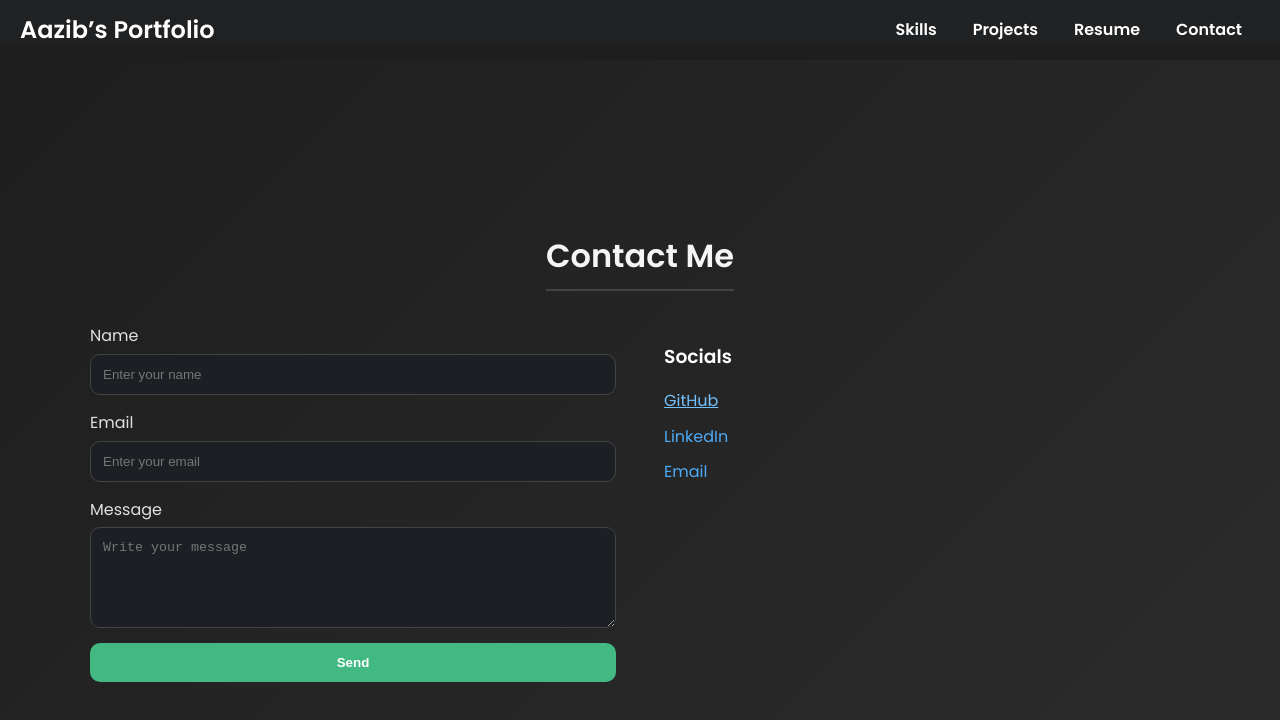
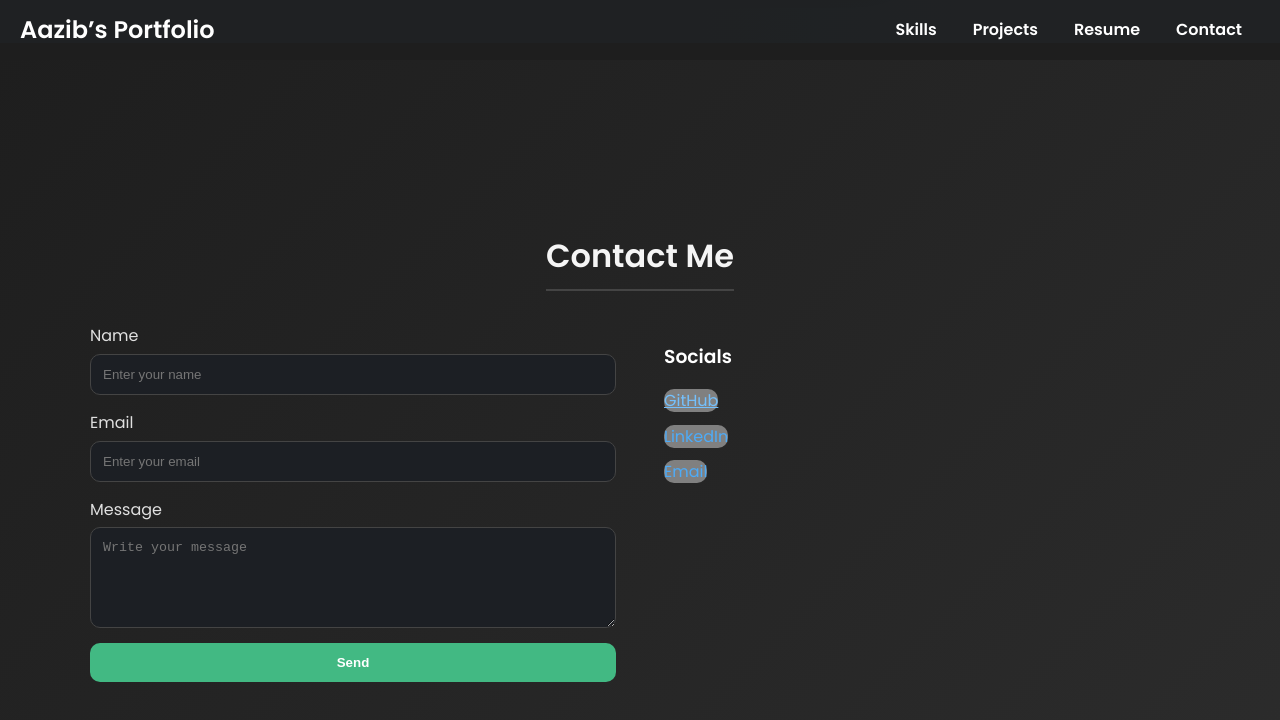
Before and after one commit to Aazib-Majeed/Portfolio, a Vue app: page / in a window 1280 px wide. In both pictures the pointer is over the link "GitHub". Shown: the part 2357-3077 px from the top of the page. Built offline with nearby package versions, Linux system fonts and the light colour scheme.

Commit message:
Update style.css

```diff
--- a/src/style.css
+++ b/src/style.css
@@ -400,15 +400,16 @@ button:hover {
 
 .social-links a {
   width:30vw;
+  height:10vw;
   border-radius:10px;
-  background:solid grey;
+  background:grey;
   font-weight: 500;
   transition: color 0.3s;
 }
 
 .social-links a:hover {
-  color: #74c0fc;
-  text-decoration: underline;
+  width:32vw;
+  height:12vw;
 }
 
 /* ========= Footer ========= */
```
